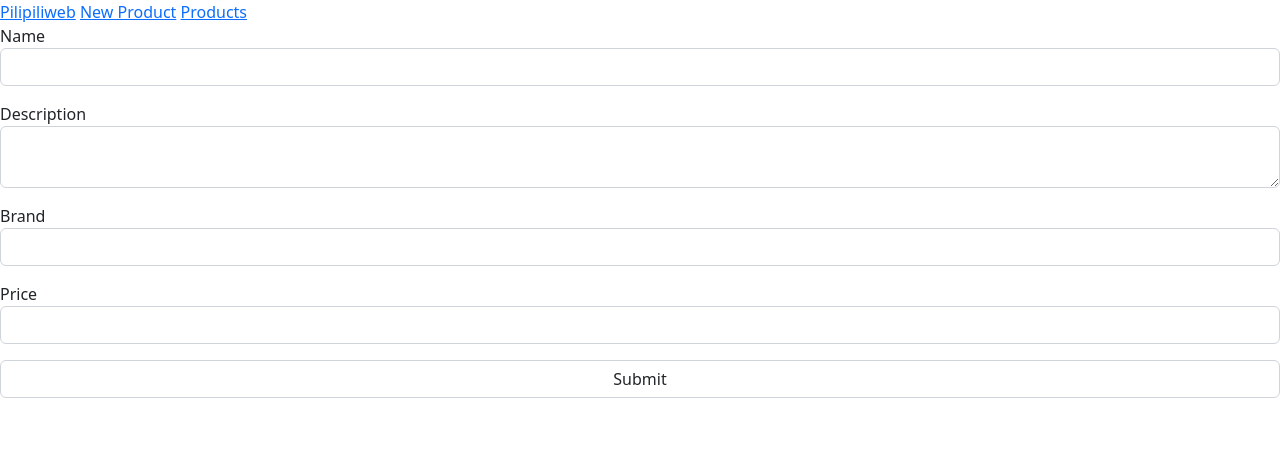
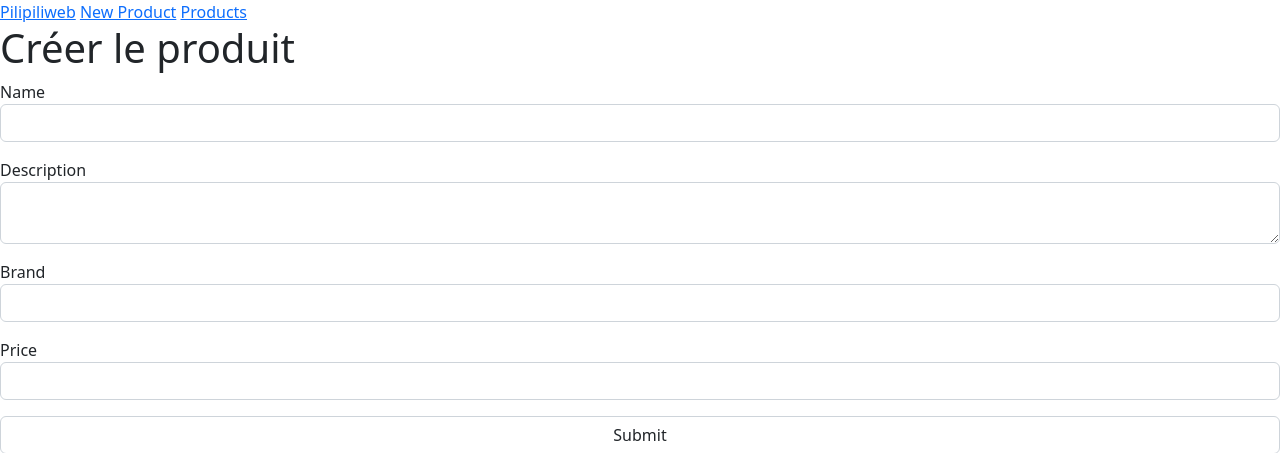
Before and after one commit to Faustine67/Pilipilitest, a Symfony app: template templates/product/create.html.twig in a window 1280 px wide. Shown: the top 453 px of the page. Run offline with Twig, Linux system fonts and the light colour scheme; the template is opened without the code that fills it, so the values that code supplies are empty; form fields are guessed from the names that the template uses; some libraries are stand-ins or nearby versions.

Commit message:
edit Product

```diff
--- a/templates/product/create.html.twig
+++ b/templates/product/create.html.twig
@@ -3,6 +3,13 @@
 {% block title %}Créer un produit{% endblock %}
 
 {% block body %}
+
+
+{% if edit %}
+<h1>Modifier le produit</h1>
+{% else %}
+<h1>Créer le produit</h1>
+{% endif %}
 
       {{ form_start(formAddProduct) }}
 
--- a/templates/product/index.html.twig
+++ b/templates/product/index.html.twig
@@ -17,6 +17,8 @@
                 <th>Marque</th>
                 <th>Slug</th>
                 <th>Date de création</th>
+                <th>Editer</th>
+
             </tr>
         </thead>
         <tbody>
@@ -28,6 +30,7 @@
               <td>{{prod.brand|length}}</td>
               <td>{{prod.slug}}</td>
               <td>{{prod.getCreatedAt()| date('d/m/Y')}}</td>
+              <td><a class="editButton" href="{{ path('edit_product', {'id': prod.id }) }}"><i class="fa-solid fa-pen-to-square"></i> Éditer</a></td>
 
             </tr>
         {% endfor %}
```
Also changed, not shown: src/Controller/ProductController.php (+17 -1 lines).
